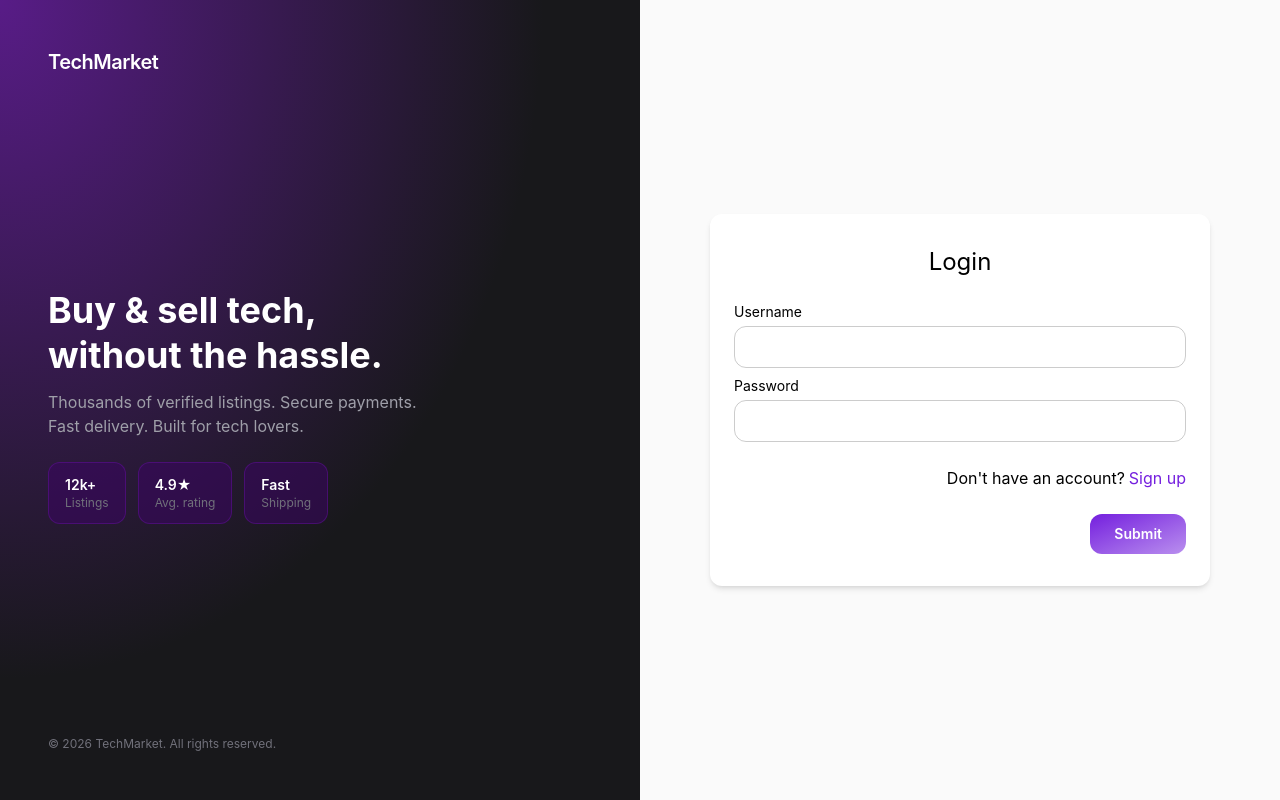
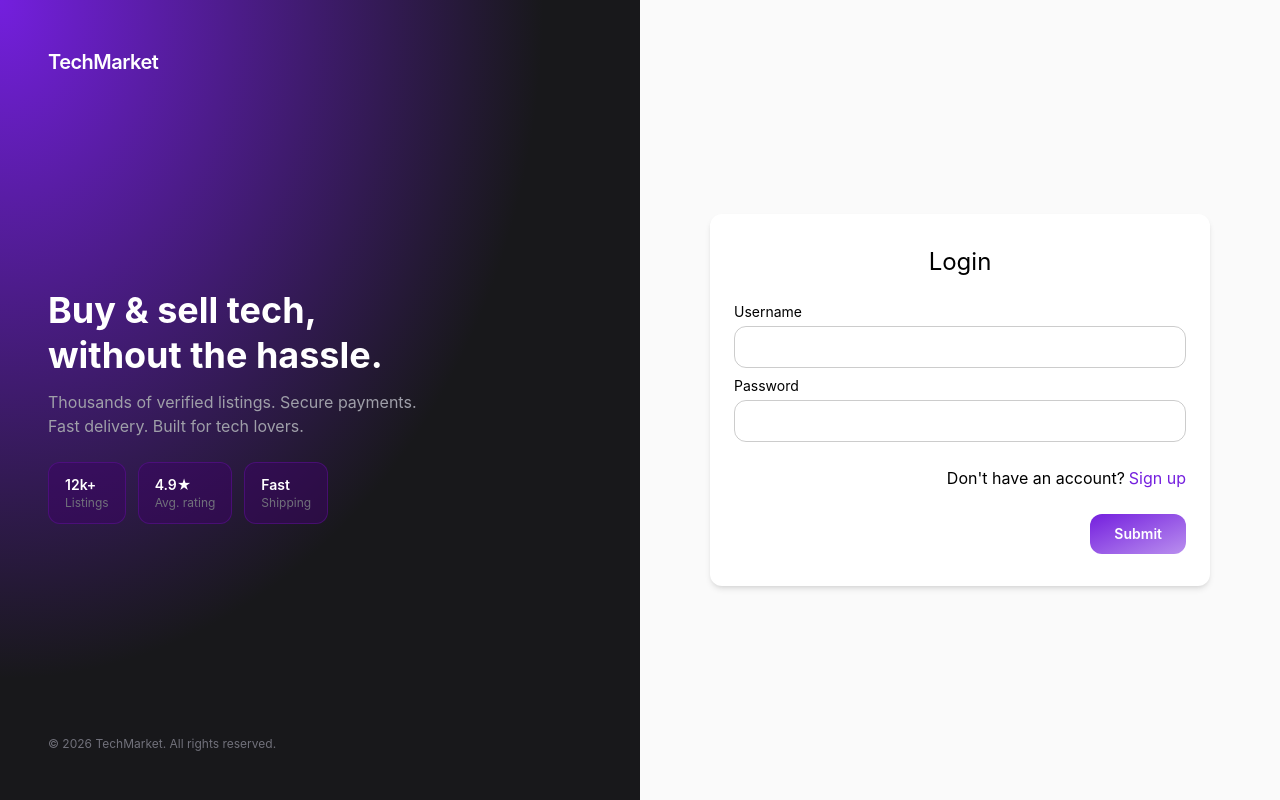
Before and after one commit to MihailDimitrov1235/online-tech-marketplace, a React (Vite) app in the folder client/: page /auth/login in a window 1280 px wide. Built offline with nearby package versions, Linux system fonts and the light colour scheme.

Commit message:
small changes

```diff
--- a/client/src/components/form/RHFTextField.tsx
+++ b/client/src/components/form/RHFTextField.tsx
@@ -1,6 +1,6 @@
 import { useFormContext, type FieldPath, type FieldValues } from "react-hook-form";
 
-import { TextField } from "../common/Textfield";
+import { TextField } from "../common/TextField";
 import type { ComponentProps } from "react";
 
 type TextFieldProps = ComponentProps<typeof TextField>;
--- a/client/src/layouts/AuthLayout.tsx
+++ b/client/src/layouts/AuthLayout.tsx
@@ -5,8 +5,8 @@ export default function AuthLayout() {
   return (
     <div className=" flex w-full min-h-screen flex-1">
       {/* Left panel */}
-      <div className="hidden md:flex flex-col justify-between w-1/2 bg-zinc-900 p-12 relative overflow-hidden">
-        <div className="absolute inset-0 bg-[radial-gradient(ellipse_at_top_left,#581c87_0%,#18181b_60%)]" />
+      <div className="hidden md:flex flex-col justify-between w-1/2 bg-contrast p-12 relative overflow-hidden">
+        <div className="absolute inset-0 bg-[radial-gradient(ellipse_at_top_left,var(--color-primary)_0%,#18181b_60%)]" />
 
         <div className="relative z-10 text-white text-xl font-semibold tracking-tight">
           <Logo />
```
